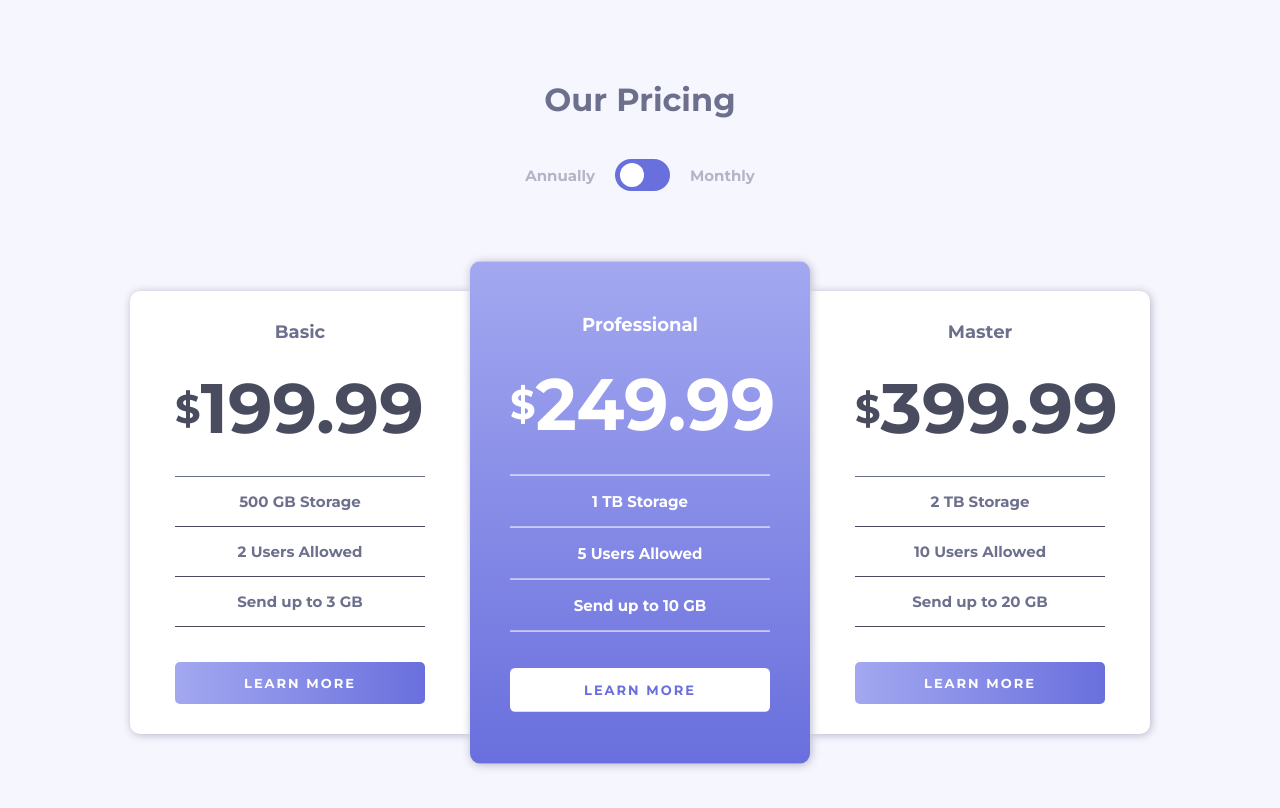
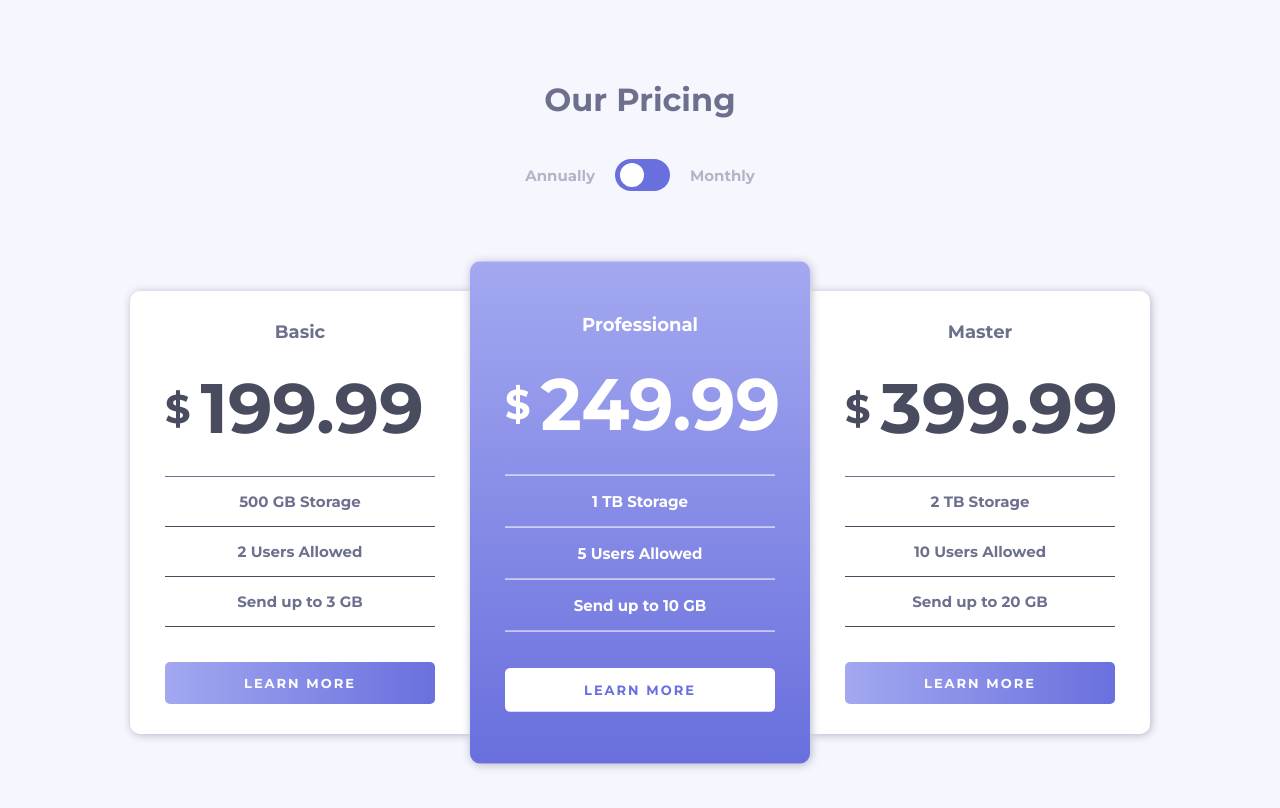
Before and after one commit to sanketcharanpahadi/pricing-component-with-toggle, a plain HTML site: page index.html in a window 1280 px wide. Drawn offline with Linux system fonts and the light colour scheme.

Commit message:
added styles

```diff
--- a/style.css
+++ b/style.css
@@ -77,6 +77,7 @@ header {
   top: 50%;
   transform: translateY(-50%);
   left: 0.5rem;
+  transition: all 0.1s;
 }
 
 /* main section */
@@ -105,6 +106,7 @@ header {
   text-align: center;
   margin-bottom: 2.5rem;
   color: var(--dark-grayish-blue);
+  gap: 1rem;
 }
 
 .dollar {
@@ -201,7 +203,7 @@ header {
   }
 
   .card {
-    padding: 3rem 4.5rem;
+    padding: 3rem 3.5rem;
   }
 
   .basic {
@@ -215,7 +217,7 @@ header {
   }
 
   .card.professional {
-    padding: 5rem 4rem;
+    padding: 5rem 3.5rem;
   }
 
   .professional {
```
